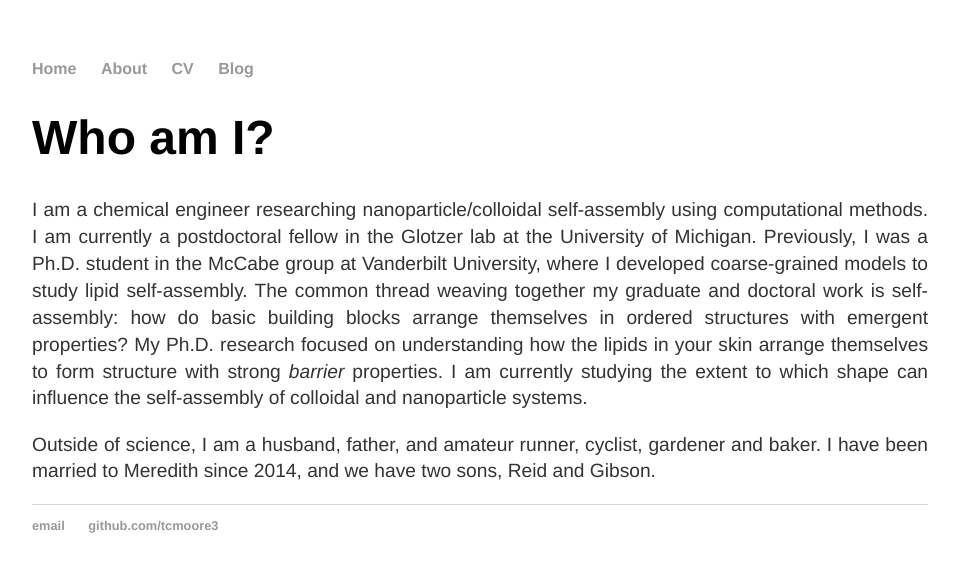
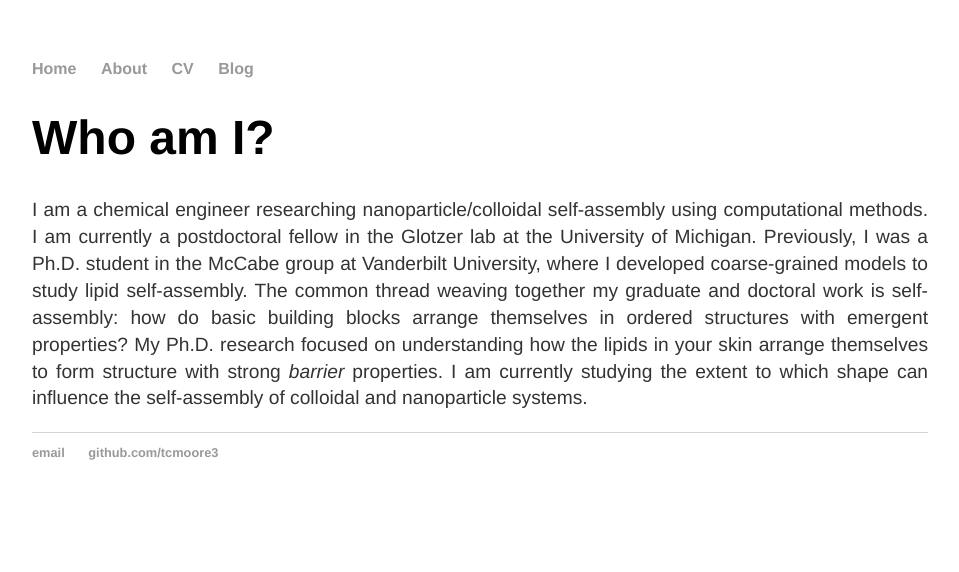
Before and after one commit to tcmoore3/tcmoore3.github.io, a Jekyll site: the page built from about/index.html, in a window 1280 px wide. Shown: the top 572 px of the page, without its empty margins (160-1119 px from the left). Built offline with Jekyll 4.4.1, drawn with Linux system fonts in a browser that asks for light colours.

Commit message:
Update index.html

```diff
--- a/about/index.html
+++ b/about/index.html
@@ -16,7 +16,3 @@ structure with strong <i>barrier</i> properties.
 I am currently studying the extent to which shape can influence the self-assembly of colloidal and
 nanoparticle systems.
 </p>
-<p>
-Outside of science, I am a husband, father, and amateur runner, cyclist, gardener and baker.
-I have been married to Meredith since 2014, and we have two sons, Reid and Gibson.
-</p>
```
